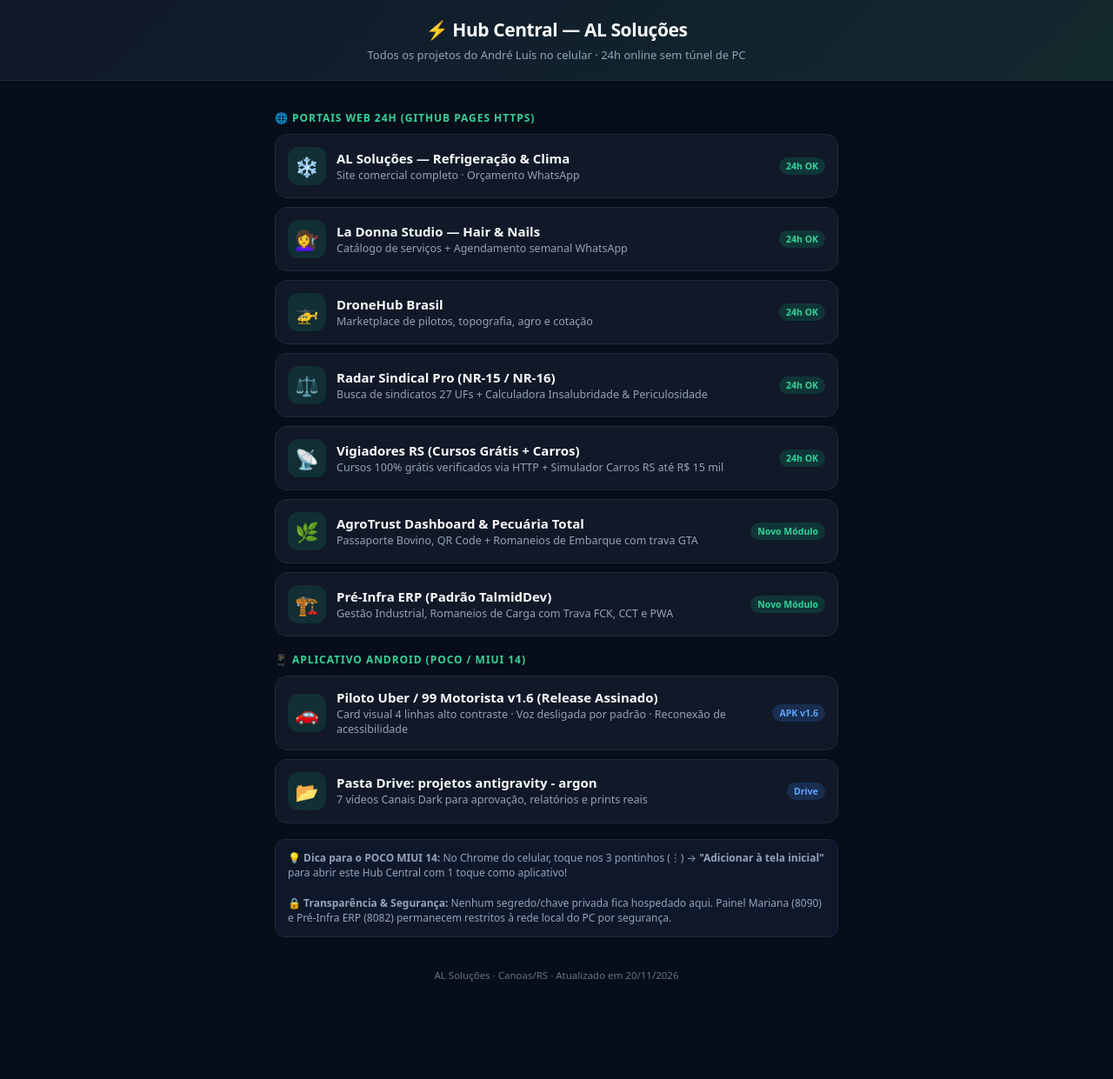
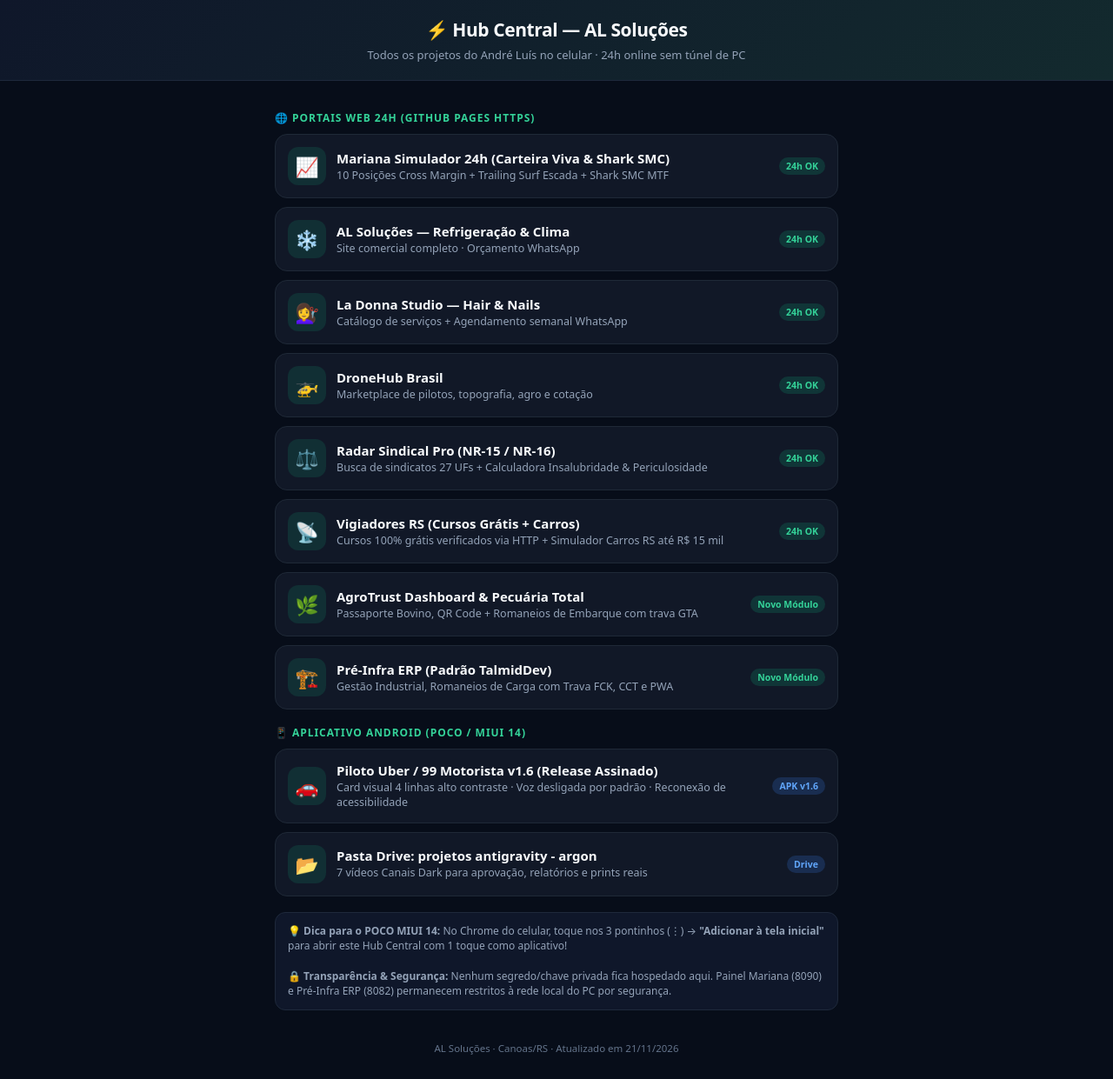
Before and after one commit to contatoalsolucoeseletricas-hue/hub-al-solucoes, a plain HTML site: page index.html in a window 1280 px wide. Shown: the whole page at 87% size. Before the commit the page ends 1157 px from the top, so only its background shows below. Drawn offline with Linux system fonts and the light colour scheme.

Commit message:
Add: Card Mariana Simulador 24h (Doc 86/87) no Hub Central

```diff
--- a/index.html
+++ b/index.html
@@ -37,6 +37,11 @@
 <main class="wrap">
   <div class="sec-title">🌐 Portais Web 24h (GitHub Pages HTTPS)</div>
   <div class="grid">
+    <a class="card" href="https://contatoalsolucoeseletricas-hue.github.io/mariana-simulador-site/" target="_blank" rel="noopener">
+      <div class="ico">📈</div>
+      <div class="info"><b>Mariana Simulador 24h (Carteira Viva &amp; Shark SMC)</b><span>10 Posições Cross Margin + Trailing Surf Escada + Shark SMC MTF</span></div>
+      <span class="tag">24h OK</span>
+    </a>
     <a class="card" href="https://contatoalsolucoeseletricas-hue.github.io/refrigeracao-alsolucoes-site/" target="_blank" rel="noopener">
       <div class="ico">❄️</div>
       <div class="info"><b>AL Soluções — Refrigeração &amp; Clima</b><span>Site comercial completo · Orçamento WhatsApp</span></div>
@@ -94,6 +99,6 @@
   </div>
 </main>
 
-<footer>AL Soluções · Canoas/RS · Atualizado em 20/11/2026</footer>
+<footer>AL Soluções · Canoas/RS · Atualizado em 21/11/2026</footer>
 </body>
 </html>
```
